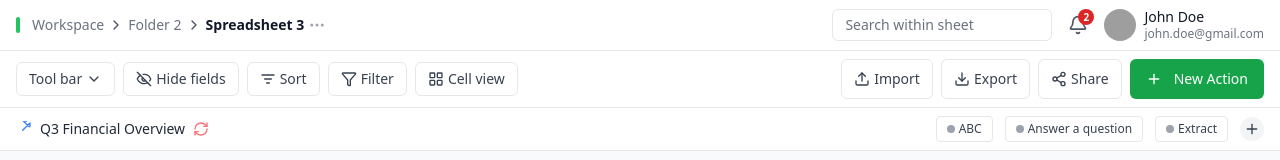
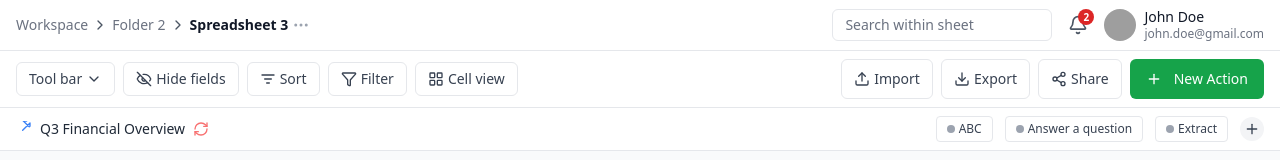
Before and after one commit to The-morning-star23/intern-spreadsheet, a React (Vite) app: page / in a window 1280 px wide. Shown: the top 160 px of the page. Built offline with nearby package versions, Linux system fonts and the light colour scheme; grey boxes are pictures that could not be loaded.

Commit message:
updated TopBar.tsx

```diff
--- a/src/components/TopBar.tsx
+++ b/src/components/TopBar.tsx
@@ -9,12 +9,7 @@ import { Input } from "@/components/ui/input";
 const TopBar = () => {
   return (
     <div className="flex items-center justify-between px-4 py-2 border-b bg-white shadow-sm">
-      {/* Left: Green bar + Breadcrumb */}
       <div className="flex items-center text-sm font-medium text-gray-600">
-        {/* Green vertical slider (not dot) */}
-        <div className="w-1 h-4 bg-green-500 rounded-sm mr-3"></div>
-
-        {/* Breadcrumb */}
         <span className="text-gray-500">Workspace</span>
         <ChevronRight size={16} className="mx-1" />
         <span className="text-gray-500">Folder 2</span>
```
